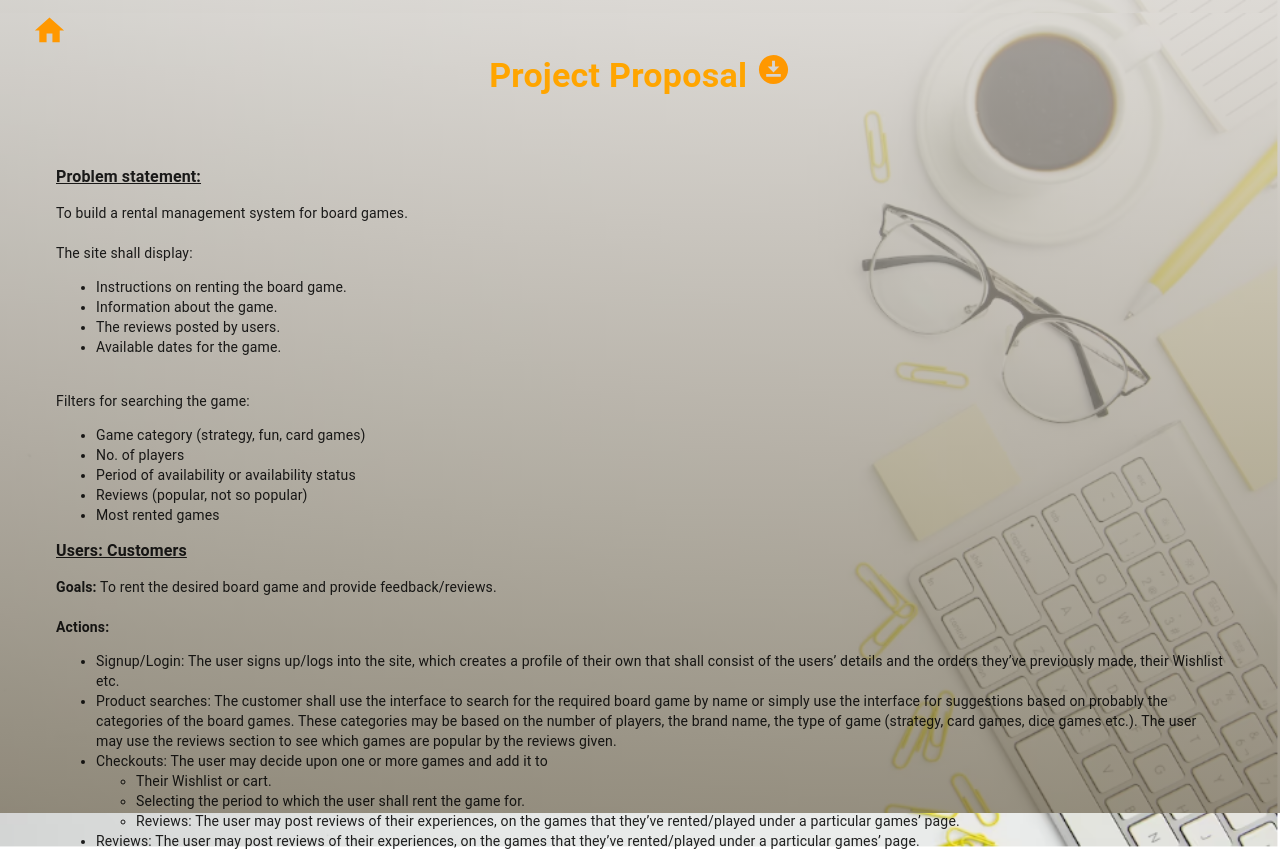
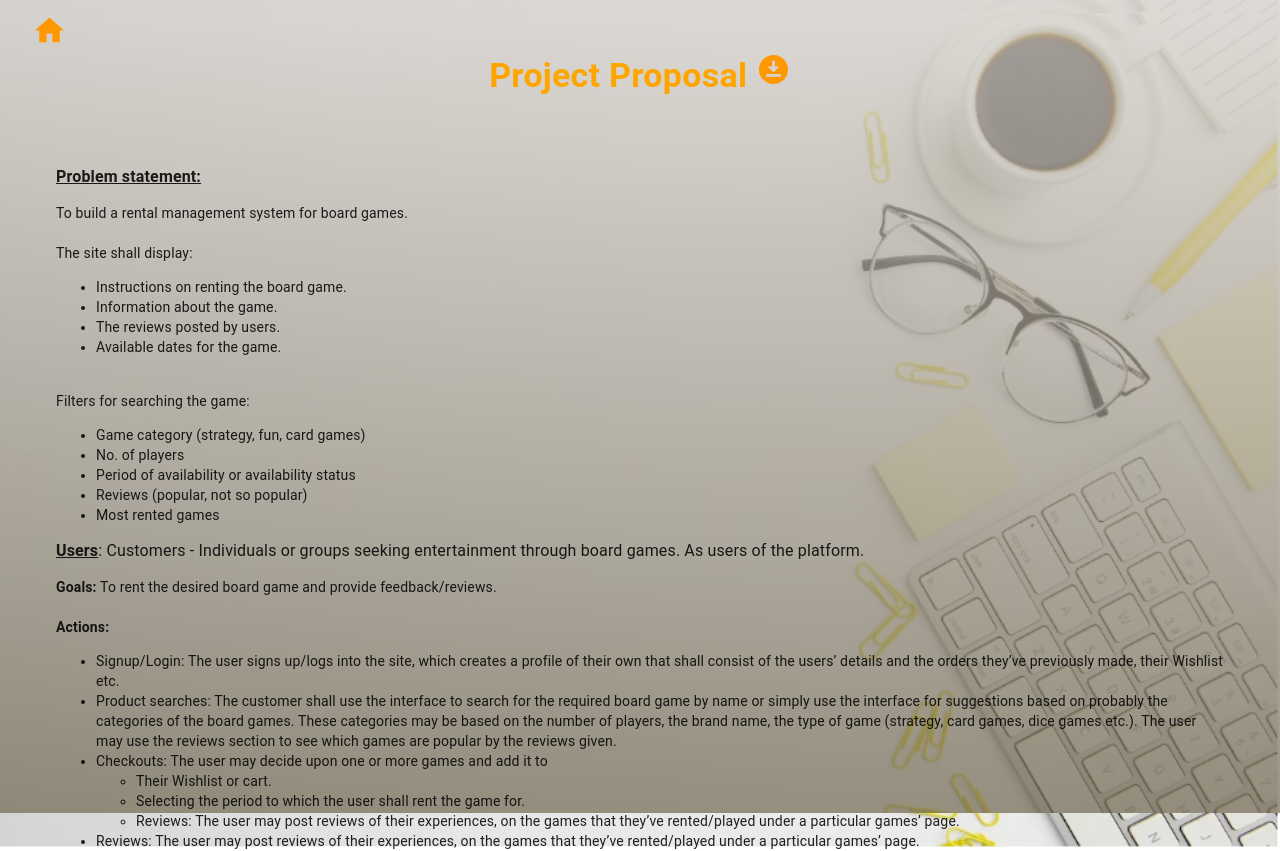
Before and after one commit to Lahasyakr/projectgroup8-cs615, a React (Create React App) app in the folder project-group8/: page /#/project_proposal in a window 1280 px wide. Shown: the top 851 px of the page. Built offline with nearby package versions, Linux system fonts and the light colour scheme; the HTML template or start-up script is replaced by a standard one.

Commit message:
Edited Project proposal page

```diff
--- a/project-group8/src/Components/ProjectProposal.jsx
+++ b/project-group8/src/Components/ProjectProposal.jsx
@@ -53,7 +53,7 @@ function ProjectProposal() {
                 </p>
             </Typography>
 
-            <Typography variant="body1" color="textPrimary" align="left"> <u><b>Users: Customers</b></u> </Typography>
+            <Typography variant="body1" color="textPrimary" align="left"> <b><u>Users</u></b>: Customers - Individuals or groups seeking entertainment through board games. As users of the platform.</Typography>
             <Typography variant="body2" color="textPrimary" align="left">
             <p>
                 <b>Goals:</b> To rent the desired board game and provide feedback/reviews.
```
